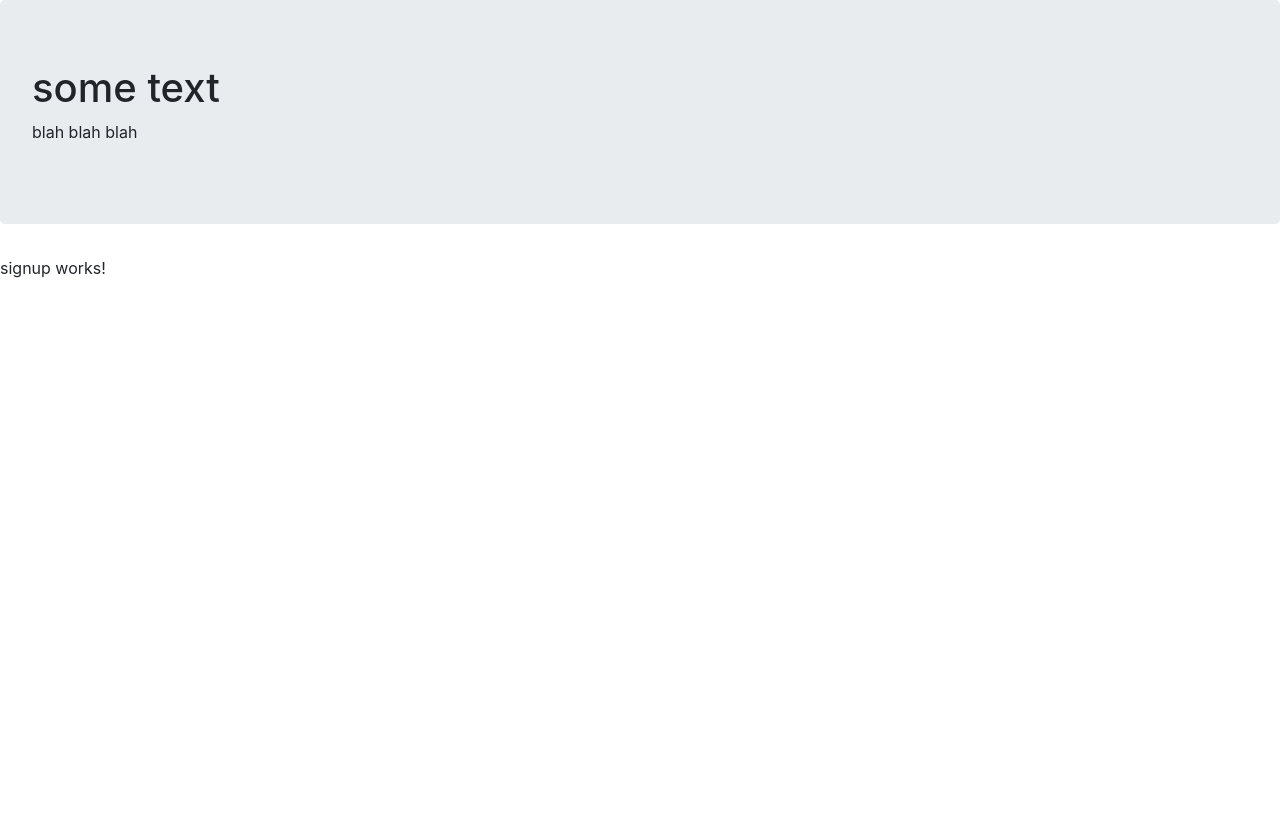
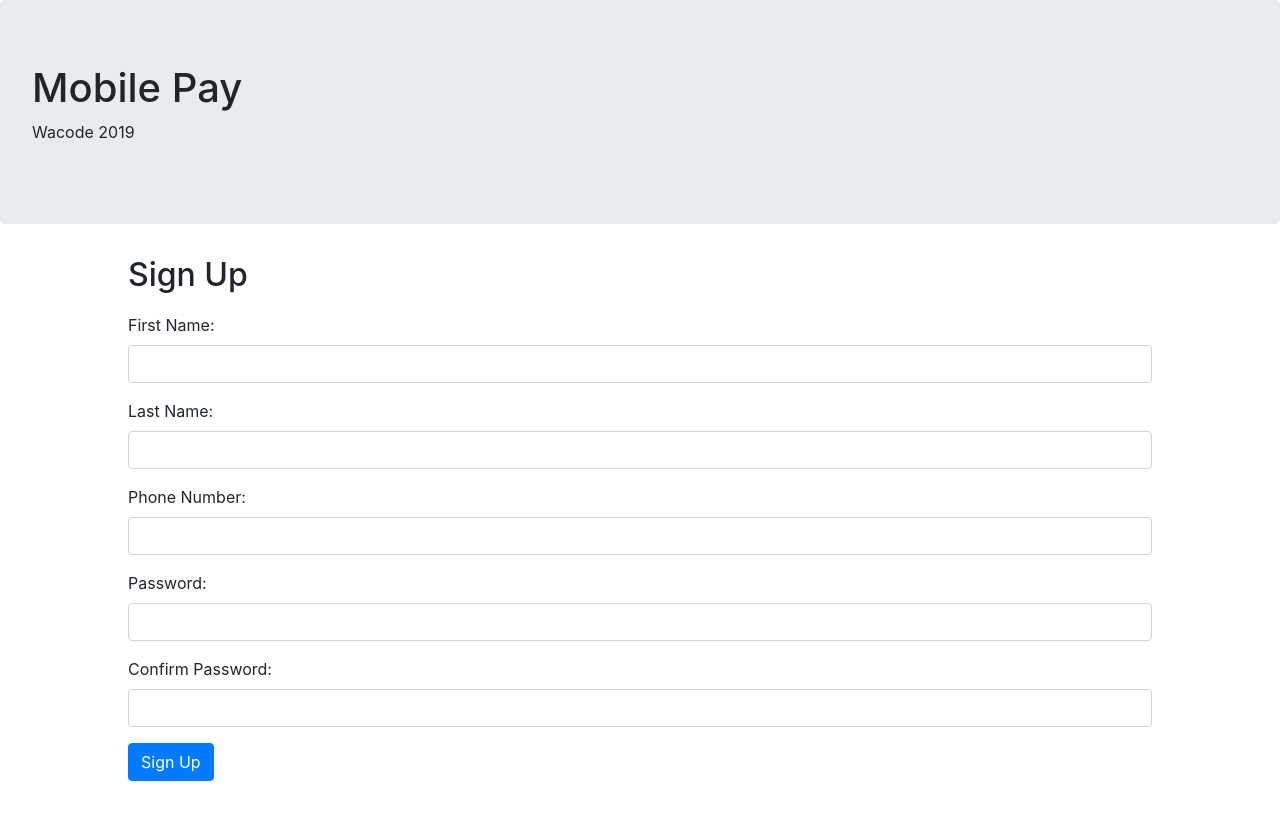
Before and after one commit to mdarby85/Wacode-2019, an Angular app in the folder Frontend/: page / in a window 1280 px wide. Shown: the top 820 px of the page. Built offline with nearby package versions, Linux system fonts and the light colour scheme.

Commit message:
Finished frontend signup page

```diff
--- a/Frontend/src/app/components/jumbotron/jumbotron.component.html
+++ b/Frontend/src/app/components/jumbotron/jumbotron.component.html
@@ -1,4 +1,4 @@
 <div class="jumbotron">
-  <h1>some text</h1>
-  <p>blah blah blah</p>
+  <h1>Mobile Pay</h1>
+  <p>Wacode 2019</p>
 </div>
--- a/Frontend/src/app/pages/signup/signup.component.css
+++ b/Frontend/src/app/pages/signup/signup.component.css
@@ -0,0 +1,5 @@
+#signup {
+  padding-left: 10%;
+  padding-right: 10%;
+  padding-bottom: 5%;
+}
--- a/Frontend/src/app/pages/signup/signup.component.html
+++ b/Frontend/src/app/pages/signup/signup.component.html
@@ -1,4 +1,27 @@
 <app-jumbotron></app-jumbotron>
-<p>
-  signup works!
-</p>
+<div class="container-fluid" id="signup">
+<h2 class="title">Sign Up</h2>
+<form action="">
+  <div class="form-group">
+    <label for="firstname">First Name: </label>
+    <input type="text" class="form-control" id="firstname">
+  </div>
+  <div class="form-group">
+    <label for="lastname">Last Name: </label>
+    <input type="text" class="form-control" id="lastname">
+  </div>
+  <div class="form-group">
+    <label for="phonenumber">Phone Number: </label>
+    <input type="tel" class="form-control" id="phonenumber">
+  </div>
+  <div class="form-group">
+    <label for="password">Password: </label>
+    <input type="password" class="form-control" id="password">
+  </div>
+  <div class="form-group">
+    <label for="passwordconfirm">Confirm Password: </label>
+    <input type="password" class="form-control" id="passwordconfirm">
+  </div>
+  <button type="submit" class="btn btn-primary">Sign Up</button>
+</form>
+</div>
--- a/Frontend/src/styles.css
+++ b/Frontend/src/styles.css
@@ -1 +1,4 @@
 /* You can add global styles to this file, and also import other style files */
+.title {
+  padding-bottom: 1%;
+}
```
